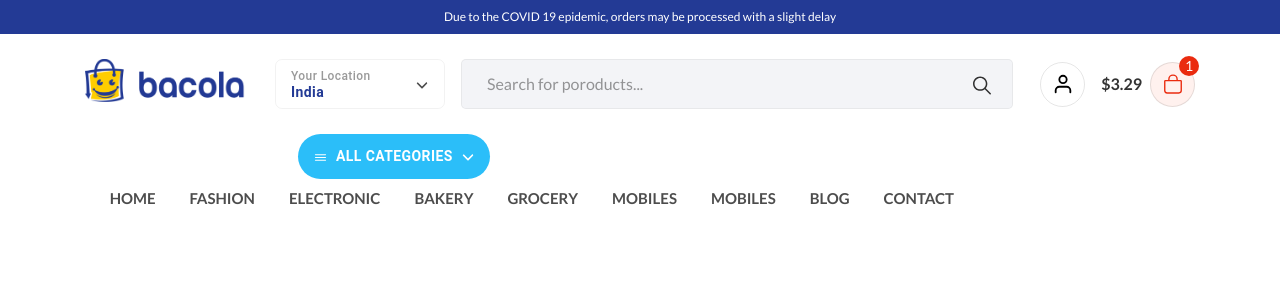
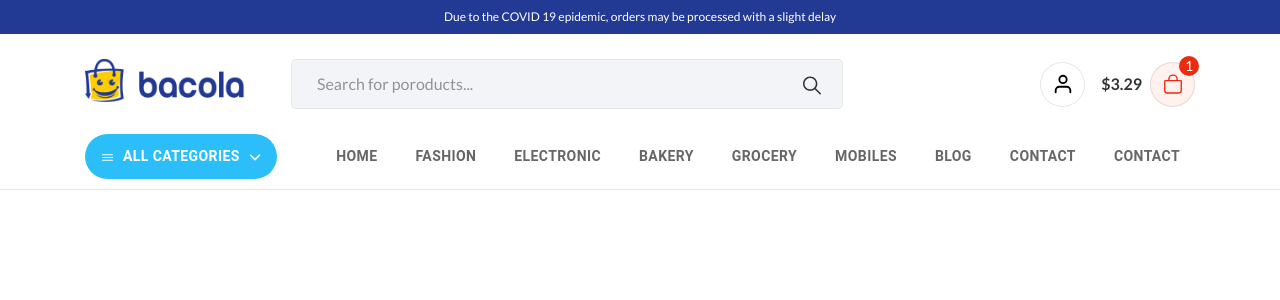
Before and after one commit to JoelPercca3/EcommerceFrontend, a React (Vite) app: page / in a window 1280 px wide. Shown: the top 300 px of the page. Built offline with nearby package versions, Linux system fonts and the light colour scheme; no server answers.

Commit message:
api de pasies consumido

```diff
--- a/package.json
+++ b/package.json
@@ -16,6 +16,7 @@
     "@mui/material": "^6.3.0",
     "@mui/styled-engine-sc": "^6.3.0",
     "@react-icons/all-files": "^4.1.0",
+    "axios": "^1.7.9",
     "bootstrap": "^4.1.3",
     "react": "^18.3.1",
     "react-dom": "^18.3.1",
--- a/src/App.css
+++ b/src/App.css
@@ -19,6 +19,8 @@ body {
 ::-webkit-scrollbar{width: 8px !important; height: 8px !important;}
 ::-webkit-scrollbar-thumb{background: #ccc !important;}
 ::-webkit-scrollbar-track{background: transparent !important;}
+
+.headerWrapper{border-bottom: 1px solid rgba(0,0,0,0.1); padding-bottom: 10px;}
 
 
 .headerWrapper .top-strip{padding: 8px 0px; }
@@ -71,9 +73,10 @@ overflow-x: hidden;}
 .locationModal .countryList li button{width: 100%; text-transform: capitalize !important;
 color: #000 !important; justify-content: flex-start !important; padding: 10px 20px !important ;}
 
-.locationModal .close_{position: absolute; top: 10px; right: 10px; color: #000 !important;
-min-width: 40px !important; width: 40px !important; height: 40px !important; border-radius: 50%
-!important;}
+.locationModal .countryList li button:hover{background: #f1f1f1 ;}
+.locationModal .countryList li button.active{background: #e2e2e2 !important;}
+
+.locationModal .close_{position: absolute; top: 10px; right: 10px; color: #000 !important;min-width: 40px !important; width: 40px !important; height: 40px !important; border-radius: 50% !important;}
 
 .locationModal .close_ svg{font-size: 22px;}
 
@@ -91,9 +94,10 @@ nav .allCatTab{background: #2bbef9; padding:  10px 15px !important; border-radiu
   nav .allCatTab .icon1 svg{font-size: 15px !important;}
 
 nav .navPart2 ul{margin-bottom: 0px;}
-nav .navPart2 ul li a{ font-size: 15px; font-weight: 600; text-decoration: none; color: rgba(0,0,0,0.7
-); text-transform: uppercase; display: flex; align-items: center; padding: 8px 13px;
-transition: all 0.2s ease-in-out; border-radius: 25px;}
+nav .navPart2 ul li a{text-decoration:none ;}
+nav .navPart2 ul li a button{ font-size: 14px !important; font-weight: 600; text-decoration:
+  none; color: rgba(0,0,0,0.6); text-transform: uppercase; display: flex; align-items: center;
+  padding: 8px 15px; transition: all 0.2s ease-in-out; border-radius: 25px;}
 nav .navPart2 ul li a svg{font-size: 20px;}
 
 nav .navPart2 ul li a:hover{background: #f0faff; color: #2bbef9;}
--- a/src/App.jsx
+++ b/src/App.jsx
@@ -3,16 +3,46 @@ import './App.css';
 import { BrowserRouter, Route, Routes } from "react-router-dom";
 import Home from "./Pages/Home";
 import Header from "./Components/Header";
+import { createContext, useEffect, useState } from "react";
+import axios from 'axios';
+
+const MyContext = createContext();
 
 function App() {
+
+  const [countryList, setCountryList] = useState([]);
+  const [selectedCountry, setSelectedCountry] = useState(''); // Cambiado para ser consistente
+
+  useEffect(() => {
+    getCountry("https://restcountries.com/v3.1/all");
+  }, []);
+
+  const getCountry = async (url) => {
+    try {
+      const response = await axios.get(url);
+      setCountryList(response.data); // Almacena los datos en el estado
+      console.log(response.data); // Revisa los datos en la consola
+    } catch (error) {
+      console.error("Error fetching countries:", error);
+    }
+  };
+
+  const values = {
+    countryList: countryList || [], // Asegura que sea un arreglo
+    setSelectedCountry,
+    selectedCountry,
+  };
   return (
     <BrowserRouter>
-      <Header />
-      <Routes>
-        <Route path="/" exact={true} element={<Home/>} />
-     </Routes>
+      <MyContext.Provider value={values}>
+        <Header />
+        <Routes>
+          <Route path="/" exact={true} element={<Home />} />
+        </Routes>
+      </MyContext.Provider>
     </BrowserRouter>
   );
-}
+};
 
 export default App;
+export { MyContext };
--- a/src/Components/CountryDropdown/index.jsx
+++ b/src/Components/CountryDropdown/index.jsx
@@ -1,78 +1,123 @@
-import React from 'react';
+import React, { useContext, useEffect, useState } from 'react';
 import Button from '@mui/material/Button';
 import { FaAngleDown } from "react-icons/fa6";
 import Dialog from '@mui/material/Dialog';
 import { IoIosSearch } from "react-icons/io";
 import { MdClose } from "react-icons/md";
-import { useState } from 'react';
 import Slide from '@mui/material/Slide';
-
+import { MyContext } from '../../App';
 
 const Transition = React.forwardRef(function Transition(props, ref) {
   return <Slide direction="up" ref={ref} {...props} />;
 });
 
+const CountryDropdown = () => {
+  const [isOpenModal, setIsOpenModal] = useState(false);
+  const [selectedTab, setSelectedTab] = useState(null);
 
+  const [countryList, setCountryList] = useState([]);
 
+  const context = useContext(MyContext);
 
-const CountryDropdown = () => {
+  const selectCountry = (index, country) => {
+    setSelectedTab(index);
+    setIsOpenModal(false);
+    context.setSelectedCountry(country);
+  };
 
-  const [isOpenModal, setisOpenModal] = useState(false);
+  useEffect(() => {
+    setCountryList(context.countryList);
+  }, []);
+
+  const filterList = (e) => {
+    const keyword = e.target.value.toLowerCase();
+
+    if (keyword !== "") {
+      const list = context.countryList.filter((item) => {
+        return item.name.common.toLowerCase().includes(keyword);
+      });
+      setCountryList(list);
+    } else {
+      setCountryList(context.countryList);
+    }
+  };
+
+  <ul className="countryList mt-3">
+    {countryList?.length !== 0 &&
+      countryList?.map((item, index) => {
+        return (
+          <li key={index}>
+            <Button
+              onClick={() => selectCountry(index, item.name.common)}
+              className={`${selectedTab === index ? 'active' : ''}`}
+            >
+              {item.name.common}
+            </Button>
+          </li>
+        );
+      })}
+  </ul>
 
 
   return (
     <>
-      <Button className="countryDrop" onClick={() => setisOpenModal(true)}>
+      <Button className="countryDrop" onClick={() => setIsOpenModal(true)}>
         <div className="info d-flex flex-column">
-          <span className='label'>Your Location</span>
-          <span className='name'>India</span>
+          <span className="label">Your Location</span>
+          <span className="name">
+            {context.selectedCountry !== ""
+              ? context.selectedCountry.length > 10
+                ? context.selectedCountry?.substr(0, 10) + '...'
+                : context.selectedCountry
+              : 'Select Location'}
+          </span>
         </div>
-        <span className='ml-auto'><FaAngleDown /></span>
+        <span className="ml-auto">
+          <FaAngleDown />
+        </span>
       </Button>
 
-      <Dialog open={isOpenModal} onClose={() => setisOpenModal(false)}
-        className='locationModal' TransitionComponent={Transition}
+      <Dialog
+        open={isOpenModal}
+        onClose={() => setIsOpenModal(false)}
+        className="locationModal"
+        TransitionComponent={Transition}
+      >
+        <div>
+          <h4 className="mb-0">Choose your Delivery Location</h4>
+          <p>Enter your address and we will specify the offer for your area.</p>
+          <Button className="close_" onClick={() => setIsOpenModal(false)}>
+            <MdClose />
+          </Button>
 
-      >
-        <h4 className='mb-0'>Choose your Delivery Location</h4>
-        <p>Enter your address and we will specify the ofter for your area.</p>
-        <Button className='close_' onClick={() => setisOpenModal(false)}><MdClose /></Button>
+          <div className="headerSearch w-100">
+            <input
+              type="text"
+              placeholder="Search your area..."
+              onChange={filterList}
+            />
+            <Button>
+              <IoIosSearch />
+            </Button>
+          </div>
+          <ul className="countryList mt-3">
+  {Array.isArray(countryList) && countryList.length !== 0 ? (
+    countryList.map((item, index) => (
+      <li key={index}>
+        <Button
+          onClick={() => selectCountry(index, item.name.common)}
+          className={`${selectedTab === index ? 'active' : ''}`}
+        >
+          {item.name.common}
+        </Button>
+      </li>
+    ))
+  ) : (
+    <p>No countries found</p>
+  )}
+</ul>
 
-        <div className='headerSearch w-100'>
-          <input type='text' placeholder='Search your area...' />
-          <Button>
-            <IoIosSearch />
-          </Button>
         </div>
-
-        <ul className='countryList mt-3'>
-          <li><Button onClick={() => setisOpenModal(false)}>India</Button></li>
-          <li><Button onClick={() => setisOpenModal(false)}>Sri Lanka </Button></li>
-          <li><Button onClick={() => setisOpenModal(false)}>Pakistan </Button></li>
-          <li><Button onClick={() => setisOpenModal(false)}>Pakistan </Button></li>
-          <li><Button onClick={() => setisOpenModal(false)}>Pakistan </Button></li>
-          <li><Button onClick={() => setisOpenModal(false)}>Pakistan </Button></li>
-          <li><Button onClick={() => setisOpenModal(false)}>India</Button></li>
-          <li><Button onClick={() => setisOpenModal(false)}>Sri Lanka </Button></li>
-          <li><Button onClick={() => setisOpenModal(false)}>Pakistan </Button></li>
-          <li><Button onClick={() => setisOpenModal(false)}>Pakistan </Button></li>
-          <li><Button onClick={() => setisOpenModal(false)}>Pakistan </Button></li>
-          <li><Button onClick={() => setisOpenModal(false)}>Pakistan </Button></li>
-          <li><Button onClick={() => setisOpenModal(false)}>India</Button></li>
-          <li><Button onClick={() => setisOpenModal(false)}>Sri Lanka </Button></li>
-          <li><Button onClick={() => setisOpenModal(false)}>Pakistan </Button></li>
-          <li><Button onClick={() => setisOpenModal(false)}>Pakistan </Button></li>
-          <li><Button onClick={() => setisOpenModal(false)}>Pakistan </Button></li>
-          <li><Button onClick={() => setisOpenModal(false)}>Pakistan </Button></li>
-          <li><Button onClick={() => setisOpenModal(false)}>Sri Lanka </Button></li>
-          <li><Button onClick={() => setisOpenModal(false)}>Pakistan </Button></li>
-          <li><Button onClick={() => setisOpenModal(false)}>Pakistan </Button></li>
-          <li><Button onClick={() => setisOpenModal(false)}>Pakistan </Button></li>
-          <li><Button onClick={() => setisOpenModal(false)}>Pakistan </Button></li>
-
-
-        </ul>
-
       </Dialog>
     </>
   );
--- a/src/Components/Header/Index.jsx
+++ b/src/Components/Header/Index.jsx
@@ -4,9 +4,14 @@ import Button from "@mui/material/Button";
 import CountryDropdown from "../CountryDropdown";
 import { FiUser } from "react-icons/fi";
 import { IoBagOutline } from "react-icons/io5";
-import SearchBox from './SearchBox'
+import SearchBox from "./SearchBox";
 import Navigation from "./Navigation";
+import { useContext } from "react";
+import { MyContext } from "../../App";
+
 const Header = () => {
+  const context = useContext(MyContext);
+
   return (
     <>
       <div className="headerWrapper">
@@ -29,29 +34,36 @@ const Header = () => {
               </div>
 
               <div className="col-sm-10 d-flex align-items-center part2">
+                {
 
-                <CountryDropdown />
+                context.countryList.length !==0 && <CountryDropdown />
+
+
+                }
+
                 <SearchBox />
 
-                <div className='part3 d-flex align-items-center ml-auto'>
-                  <Button className="circle mr-3"><FiUser /></Button>
+                <div className="part3 d-flex align-items-center ml-auto">
+                  <Button className="circle mr-3">
+                    <FiUser />
+                  </Button>
                   <div className="ml-auto cartTab d-flex align-items-center">
                     <span className="price">$3.29</span>
                     <div className="position-relative ml-2">
-                      <Button className="circle"><IoBagOutline /></Button>
-                      <span className="count d-flex align-items-center
-                    justify-content-center">1</span>
-
+                      <Button className="circle">
+                        <IoBagOutline />
+                      </Button>
+                      <span className="count d-flex align-items-center justify-content-center">
+                        1
+                      </span>
                     </div>
-
                   </div>
                 </div>
               </div>
             </div>
           </div>
         </header>
-           <Navigation/>
-
+        <Navigation />
       </div>
     </>
   );
--- a/src/Components/Header/Navigation/index.jsx
+++ b/src/Components/Header/Navigation/index.jsx
@@ -8,7 +8,7 @@ const Navigation = () => {
     <nav>
       <div className="container">
         <div className="row">
-          <div className="col-sm-0 navPart1"></div>
+          <div className="col-sm-2 navPart1">
             <Button className="allCatTab align-items-center">
               <span className="icon1 mr-2">
                 <IoIosMenu />
@@ -18,20 +18,57 @@ const Navigation = () => {
                 <FaAngleDown />
               </span>
             </Button>
+          </div>
 
           <div className="col-sm-10 navPart2 d-flex align-items-center">
             <ul className="list list-inline ml-auto">
-              <li className="list-inline-item"><Link to="/">Home</Link></li>
-              <li className="list-inline-item"><Link to="/">Fashion</Link></li>
-              <li className="list-inline-item"><Link to="/">Electronic</Link></li>
-              <li className="list-inline-item"><Link to="/">Bakery</Link></li>
-              <li className="list-inline-item"><Link to="/">Grocery</Link></li>
-              <li className="list-inline-item"><Link to="/">Mobiles</Link></li>
-              <li className="list-inline-item"><Link to="/">Mobiles</Link></li>
-              <li className="list-inline-item"><Link to="/">Blog</Link></li>
-              <li className="list-inline-item"><Link to="/">Contact</Link></li>
+              <li className="list-inline-item">
+                <Link to="/">
+                  <Button>Home</Button>
+                </Link>
+              </li>
+              <li className="list-inline-item">
+                <Link to="/">
+                  <Button>Fashion</Button>
+                </Link>
+              </li>
+              <li className="list-inline-item">
+                <Link to="/">
+                  <Button>Electronic</Button>
+                </Link>
+              </li>
+              <li className="list-inline-item">
+                <Link to="/">
+                  <Button>Bakery</Button>
+                </Link>
+              </li>
+              <li className="list-inline-item">
+                <Link to="/">
+                  <Button>Grocery</Button>
+                </Link>
+              </li>
+              <li className="list-inline-item">
+                <Link to="/">
+                  <Button>Mobiles</Button>
+                </Link>
+              </li>
+              <li className="list-inline-item">
+                <Link to="/">
+                  <Button>Blog</Button>
+                </Link>
+              </li>
+              <li className="list-inline-item">
+                <Link to="/">
+                  <Button>Contact</Button>
+                </Link>
 
+              </li>
+              <li className="list-inline-item">
+                <Link to="/">
+                  <Button>Contact</Button>
+                </Link>
 
+              </li>
             </ul>
           </div>
         </div>
```
Also changed, not shown: 1 other file (tests, documents, lock files or other folders). Lines whose indentation alone changed are shown as unchanged.
